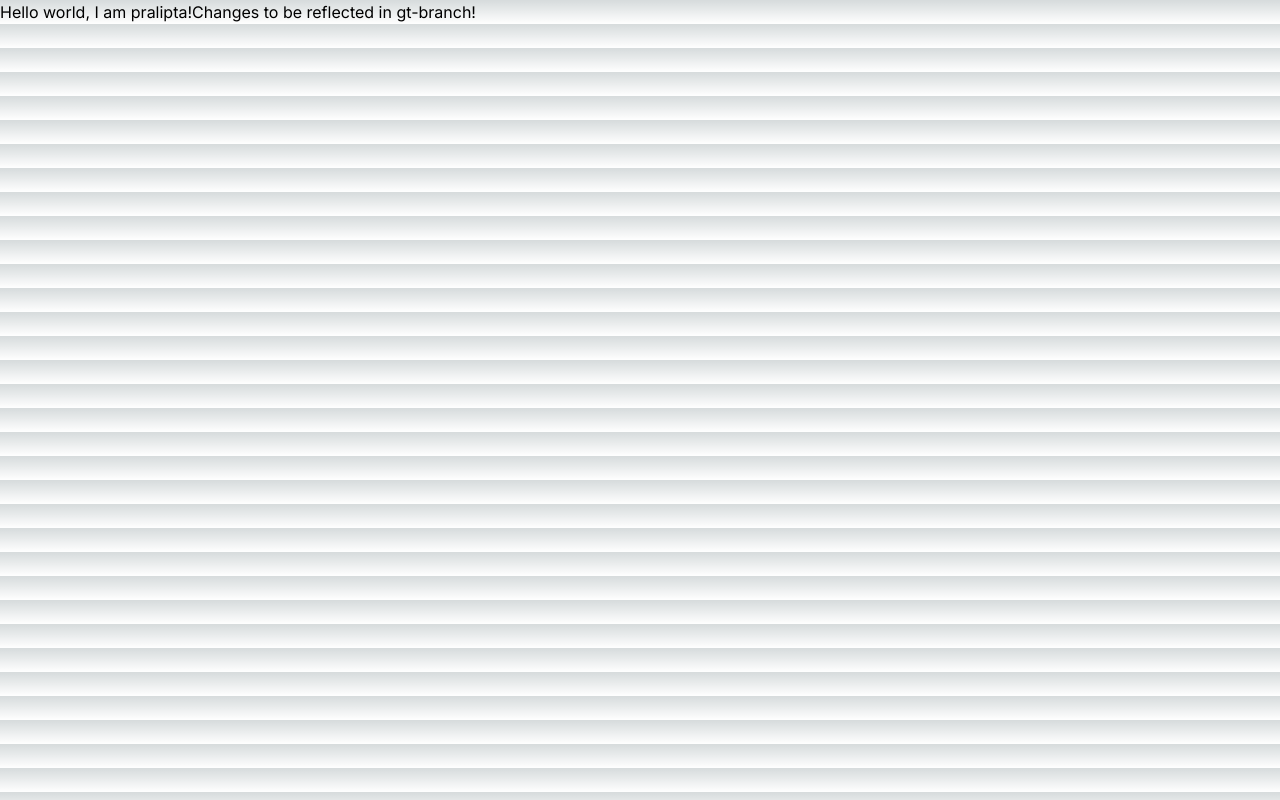
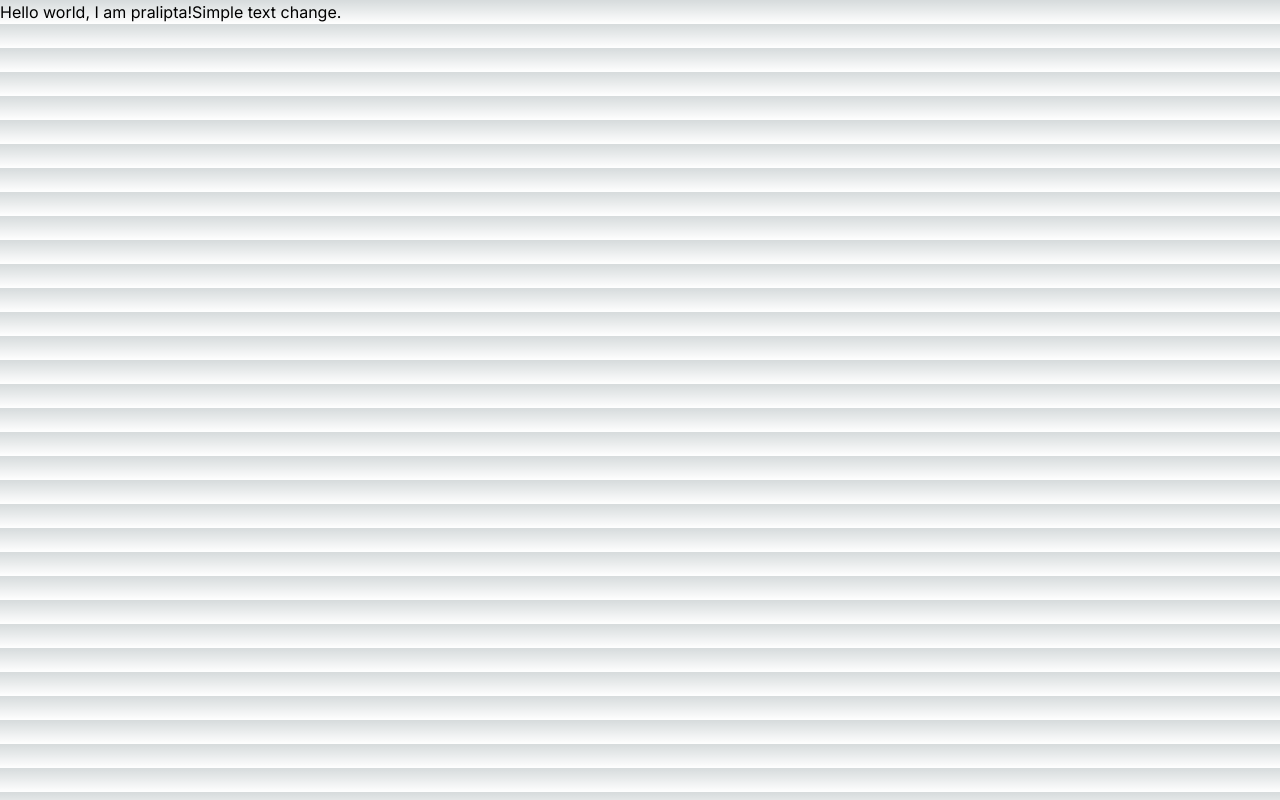
Before and after one commit to praliptarajoo/git-action-automate, a Next.js app: page / in a window 1280 px wide. Built offline with nearby package versions, Linux system fonts and the light colour scheme.

Commit message:
testing again

```diff
--- a/app/page.js
+++ b/app/page.js
@@ -2,6 +2,6 @@ import Image from 'next/image'
 
 export default function Home() {
   return (
-    <h1>Hello world, I am pralipta!Changes to be reflected in gt-branch!</h1>
+    <h1>Hello world, I am pralipta!Simple text change.</h1>
   )
 }
```
